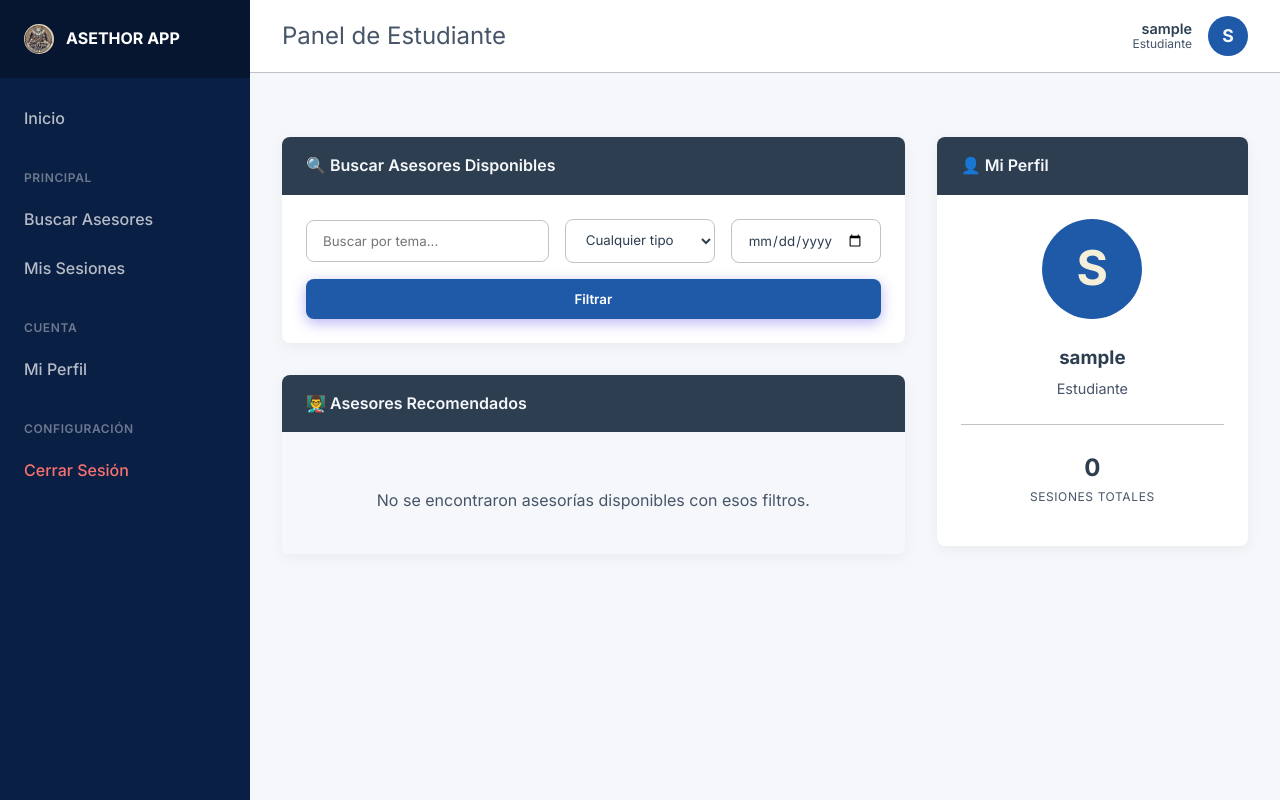
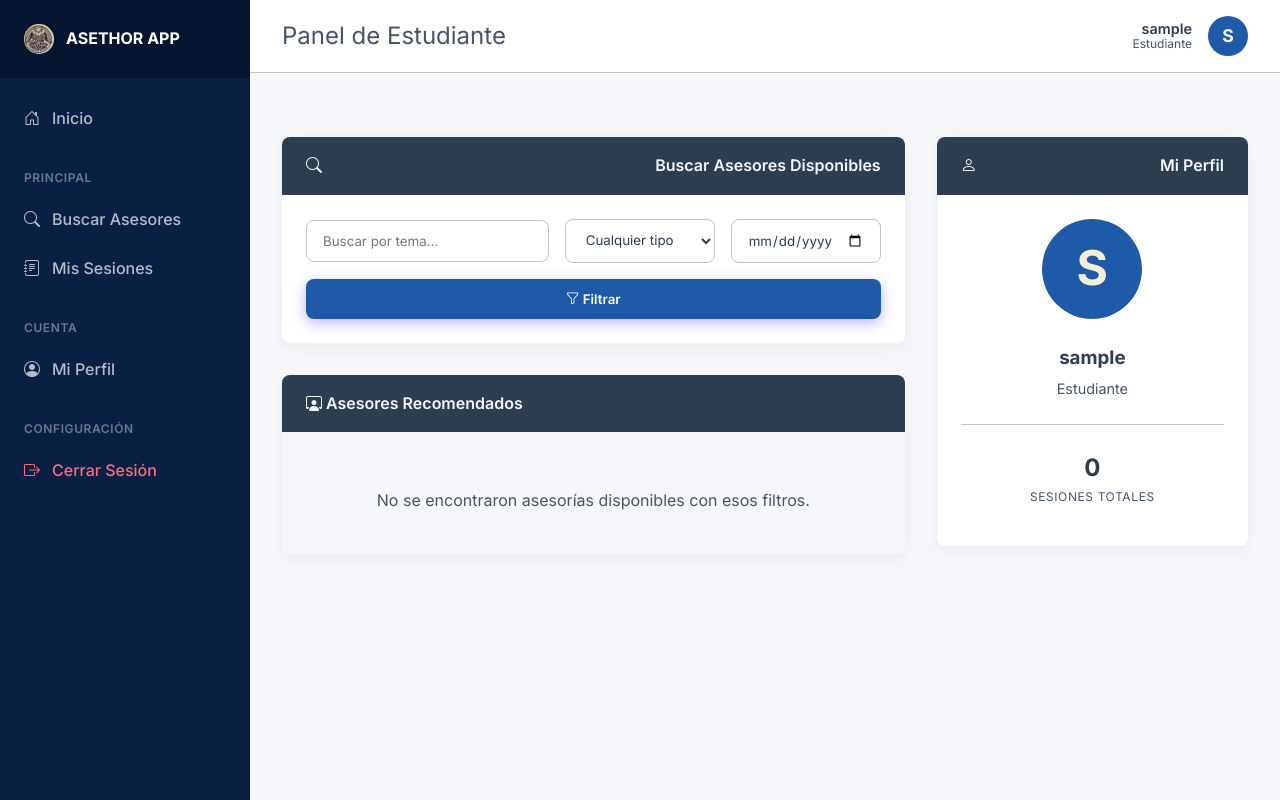
Before and after one commit to RamirezLuisManuel/AseThorAula, a Flask app: page /estudiante/search in a window 1280 px wide. Run offline with Flask 3, Linux system fonts and the light colour scheme; the visitor is signed in with stand-in values (Sample User, id 1); data that the repository does not hold is empty.

Commit message:
Style: Enlazar boostrap al proyecto, agregando iconos de boostrap

```diff
--- a/app/templates/base.html
+++ b/app/templates/base.html
@@ -5,38 +5,59 @@
     <meta name="viewport" content="width=device-width, initial-scale=1.0">
     <title>{% if title %}{{ title }} - AseThorAula{% else %}AseThorAula{% endif %}</title>
     <link rel="stylesheet" href="{{ url_for('static', filename='css/style.css') }}">
+    <link rel="stylesheet" href="https://cdn.jsdelivr.net/npm/bootstrap-icons@1.11.3/font/bootstrap-icons.min.css">
 </head>
 <body>
     {% if current_user.is_authenticated %}
     <div class="app-wrapper">
         <aside class="sidebar">
             <div class="sidebar-header">
-                <img src="{{ url_for('static', filename='img/logo.jpg') }}" alt="Logo" style="height: 30px; object-fit: cover; border-radius: 50%;">
+                <img src="{{ url_for('static', filename='img/logo.jpg') }}" alt="Logo" style="height: 30px; width: 30px; object-fit: cover; border-radius: 50%;">
                 <span style="font-weight: 700;">ASETHOR APP</span>
             </div>
 
             <nav class="sidebar-nav">
-                <a href="{{ url_for('main.home') }}" class="sidebar-link">Inicio</a>
+                <a href="{{ url_for('main.home') }}" class="sidebar-link">
+                    <i class="bi bi-house-door"></i> Inicio
+                </a>
                 {% if current_user.role == 'Super-Admin' or current_user.role == 'Admin' %}
                     <div class="sidebar-section">Administración</div>
-                    <a href="{{ url_for('admin.dashboard') }}" class="sidebar-link">Panel Admin</a>
-                    <a href="{{ url_for('admin.create_user') }}" class="sidebar-link">Crear Usuario</a>
+                    <a href="{{ url_for('admin.dashboard') }}" class="sidebar-link">
+                        <i class="bi bi-speedometer2"></i> Panel Admin
+                    </a>
+                    <a href="{{ url_for('admin.create_user') }}" class="sidebar-link">
+                        <i class="bi bi-person-plus"></i> Crear Usuario
+                    </a>
                 {% elif current_user.role == 'Asesor' %}
                     <div class="sidebar-section">Asesorías</div>
-                    <a href="{{ url_for('asesor.sessions') }}" class="sidebar-link">Mis Asesorías</a>
-                    <a href="{{ url_for('asesor.new_session') }}" class="sidebar-link">Nueva Asesoría</a>
+                    <a href="{{ url_for('asesor.sessions') }}" class="sidebar-link">
+                        <i class="bi bi-calendar-event"></i> Mis Asesorías
+                    </a>
+                    <a href="{{ url_for('asesor.new_session') }}" class="sidebar-link">
+                        <i class="bi bi-plus-circle"></i> Nueva Asesoría
+                    </a>
                     <div class="sidebar-section">Cuenta</div>
-                    <a href="{{ url_for('asesor.profile') }}" class="sidebar-link">Mi Perfil</a>
+                    <a href="{{ url_for('asesor.profile') }}" class="sidebar-link">
+                        <i class="bi bi-person-circle"></i> Mi Perfil
+                    </a>
                 {% elif current_user.role == 'Estudiante' %}
                     <div class="sidebar-section">Principal</div>
-                    <a href="{{ url_for('estudiante.search') }}" class="sidebar-link">Buscar Asesores</a>
-                    <a href="{{ url_for('estudiante.my_sessions') }}" class="sidebar-link">Mis Sesiones</a>
+                    <a href="{{ url_for('estudiante.search') }}" class="sidebar-link">
+                        <i class="bi bi-search"></i> Buscar Asesores
+                    </a>
+                    <a href="{{ url_for('estudiante.my_sessions') }}" class="sidebar-link">
+                        <i class="bi bi-journal-text"></i> Mis Sesiones
+                    </a>
                     <div class="sidebar-section">Cuenta</div>
-                    <a href="{{ url_for('estudiante.profile') }}" class="sidebar-link">Mi Perfil</a>
+                    <a href="{{ url_for('estudiante.profile') }}" class="sidebar-link">
+                        <i class="bi bi-person-circle"></i> Mi Perfil
+                    </a>
                 {% endif %}
 
                 <div class="sidebar-section">Configuración</div>
-                <a href="{{ url_for('auth.logout') }}" class="sidebar-link" style="color: #f87171;">Cerrar Sesión</a>
+                <a href="{{ url_for('auth.logout') }}" class="sidebar-link" style="color: #f87171;">
+                    <i class="bi bi-box-arrow-right"></i> Cerrar Sesión
+                </a>
             </nav>
         </aside>
 
@@ -61,8 +82,12 @@
                 <img src="{{ url_for('static', filename='img/logo.jpg') }}" alt="AseThorAula Logo" style="height: 45px; width: 45px; object-fit: cover; border-radius: 50%;">
             </a>
             <div class="nav-links">
-                <a href="{{ url_for('auth.login') }}">Iniciar Sesión</a>
-                <a href="{{ url_for('auth.register') }}" class="btn btn-primary" style="padding: 0.5rem 1rem;">Registrarse</a>
+                <a href="{{ url_for('auth.login') }}">
+                    <i class="bi bi-box-arrow-in-right"></i> Iniciar Sesión
+                </a>
+                <a href="{{ url_for('auth.register') }}" class="btn btn-primary" style="padding: 0.5rem 1rem;">
+                    <i class="bi bi-person-plus-fill"></i> Registrarse
+                </a>
             </div>
         </nav>
     </header>
--- a/app/templates/estudiante/search.html
+++ b/app/templates/estudiante/search.html
@@ -6,7 +6,7 @@
         <!-- Search Widget -->
         <div class="widget">
             <div class="widget-header">
-                🔍 Buscar Asesores Disponibles
+                <i class="bi bi-search"></i> Buscar Asesores Disponibles
             </div>
             <div class="widget-body">
                 <form method="GET" action="{{ url_for('estudiante.search') }}" class="d-flex gap-1 align-center" style="flex-wrap: wrap;">
@@ -17,7 +17,9 @@
                         <option value="Grupal" {% if request.args.get('session_type') == 'Grupal' %}selected{% endif %}>Grupal</option>
                     </select>
                     <input type="date" name="date" class="form-control" style="flex: 1; min-width: 150px;" value="{{ request.args.get('date', '') }}">
-                    <button type="submit" class="btn btn-primary" style="flex: 1; min-width: 120px;">Filtrar</button>
+                    <button type="submit" class="btn btn-primary" style="flex: 1; min-width: 120px;">
+                        <i class="bi bi-funnel"></i> Filtrar
+                    </button>
                 </form>
             </div>
         </div>
@@ -25,7 +27,7 @@
         <!-- Recommendations Widget -->
         <div class="widget mt-4">
             <div class="widget-header">
-                👨‍🏫 Asesores Recomendados
+                <span><i class="bi bi-person-workspace"></i> Asesores Recomendados</span>
                 {% if sessions %}
                 <span style="font-size: 0.8rem; font-weight: 400; color: #ccc;">{{ sessions|length }} disponibles</span>
                 {% endif %}
@@ -37,23 +39,31 @@
                     <div class="glass card">
                         <div class="d-flex justify-between align-center mb-2">
                             <h3 style="margin: 0; color: var(--primary-color);">{{ session.topic }}</h3>
-                            <span class="badge">{{ session.session_type }}</span>
+                            <span class="badge">
+                                <i class="bi {% if session.session_type == 'Individual' %}bi-person{% else %}bi-people{% endif %}"></i> {{ session.session_type }}
+                            </span>
                         </div>
-                        <p style="font-size: 0.9rem;"><strong>Asesor:</strong> <a href="{{ url_for('main.asesor_profile', asesor_id=session.asesor_id) }}" style="color: var(--primary-color);">{{ session.asesor.profile.full_name or session.asesor.username }}</a></p>
-                        <p style="font-size: 0.9rem;"><strong>Fecha:</strong> {{ session.date.strftime('%d/%m/%Y') }}</p>
-                        <p style="font-size: 0.9rem;"><strong>Horario:</strong> {{ session.start_time.strftime('%H:%M') }} - {{ session.end_time.strftime('%H:%M') }}</p>
-                        <p style="font-size: 0.9rem;"><strong>Cupo:</strong> {{ session.enrollments|length }} / {{ session.capacity }}</p>
+                        <p style="font-size: 0.9rem;"><strong><i class="bi bi-person-badge"></i> Asesor:</strong> <a href="{{ url_for('main.asesor_profile', asesor_id=session.asesor_id) }}" style="color: var(--primary-color);">{{ session.asesor.profile.full_name or session.asesor.username }}</a></p>
+                        <p style="font-size: 0.9rem;"><strong><i class="bi bi-calendar3"></i> Fecha:</strong> {{ session.date.strftime('%d/%m/%Y') }}</p>
+                        <p style="font-size: 0.9rem;"><strong><i class="bi bi-clock"></i> Horario:</strong> {{ session.start_time.strftime('%H:%M') }} - {{ session.end_time.strftime('%H:%M') }}</p>
+                        <p style="font-size: 0.9rem;"><strong><i class="bi bi-people-fill"></i> Cupo:</strong> {{ session.enrollments|length }} / {{ session.capacity }}</p>
                         <p style="margin-top: 1rem; font-size: 0.95rem;">{{ session.description[:100] }}...</p>
 
                         <div class="mt-2 text-center">
                             {% if session.enrollments|length >= session.capacity %}
-                                <button class="btn glass" style="width: 100%; color: var(--text-secondary); cursor: not-allowed;" disabled>Asesoría Llena</button>
+                                <button class="btn glass" style="width: 100%; color: var(--text-secondary); cursor: not-allowed;" disabled>
+                                    <i class="bi bi-x-circle"></i> Asesoría Llena
+                                </button>
                             {% else %}
                                 <form action="{{ url_for('estudiante.enroll', session_id=session.id) }}" method="POST">
-                                    <button type="submit" class="btn btn-primary" style="background-color: var(--text-primary); color: var(--bg-color); width: 100%;">SOLICITAR ASESORÍA</button>
+                                    <button type="submit" class="btn btn-primary" style="background-color: var(--text-primary); color: var(--bg-color); width: 100%;">
+                                        <i class="bi bi-check-circle"></i> SOLICITAR ASESORÍA
+                                    </button>
                                 </form>
                             {% endif %}
-                            <a href="{{ url_for('main.asesor_profile', asesor_id=session.asesor_id) }}" class="btn mt-2" style="width: 100%; background: none; border: 1px solid var(--surface-border); border-radius: 8px;">VER PERFIL</a>
+                            <a href="{{ url_for('main.asesor_profile', asesor_id=session.asesor_id) }}" class="btn mt-2" style="width: 100%; background: none; border: 1px solid var(--surface-border); border-radius: 8px; color: var(--text-primary);">
+                                <i class="bi bi-eye"></i> VER PERFIL
+                            </a>
                         </div>
                     </div>
                     {% endfor %}
@@ -69,7 +79,7 @@
     <div>
         <div class="widget">
             <div class="widget-header">
-                👤 Mi Perfil
+                <i class="bi bi-person"></i> Mi Perfil
             </div>
             <div class="widget-body text-center">
                 <div style="width: 100px; height: 100px; border-radius: 50%; background-color: var(--primary-color); color: #F5EFD9; font-size: 3rem; display: flex; align-items: center; justify-content: center; margin: 0 auto 1.5rem auto; font-weight: bold;">
```
Also changed, not shown: app/templates/admin/dashboard.html (+14 -8 lines), app/templates/admin/role_requests.html (+18 -10 lines), app/templates/asesor/sessions.html (+17 -9 lines), app/templates/auth/login.html (+8 -6 lines), app/templates/estudiante/my_sessions.html (+11 -7 lines), app/templates/main/home.html (+16 -6 lines).
